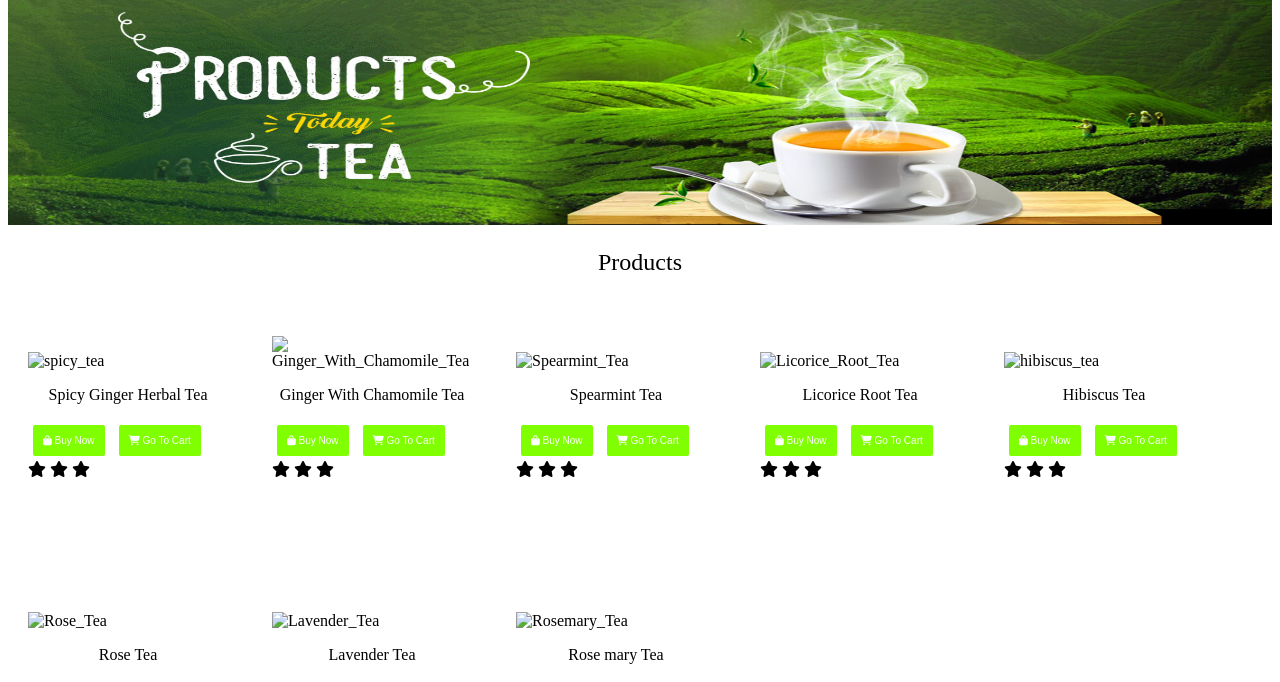
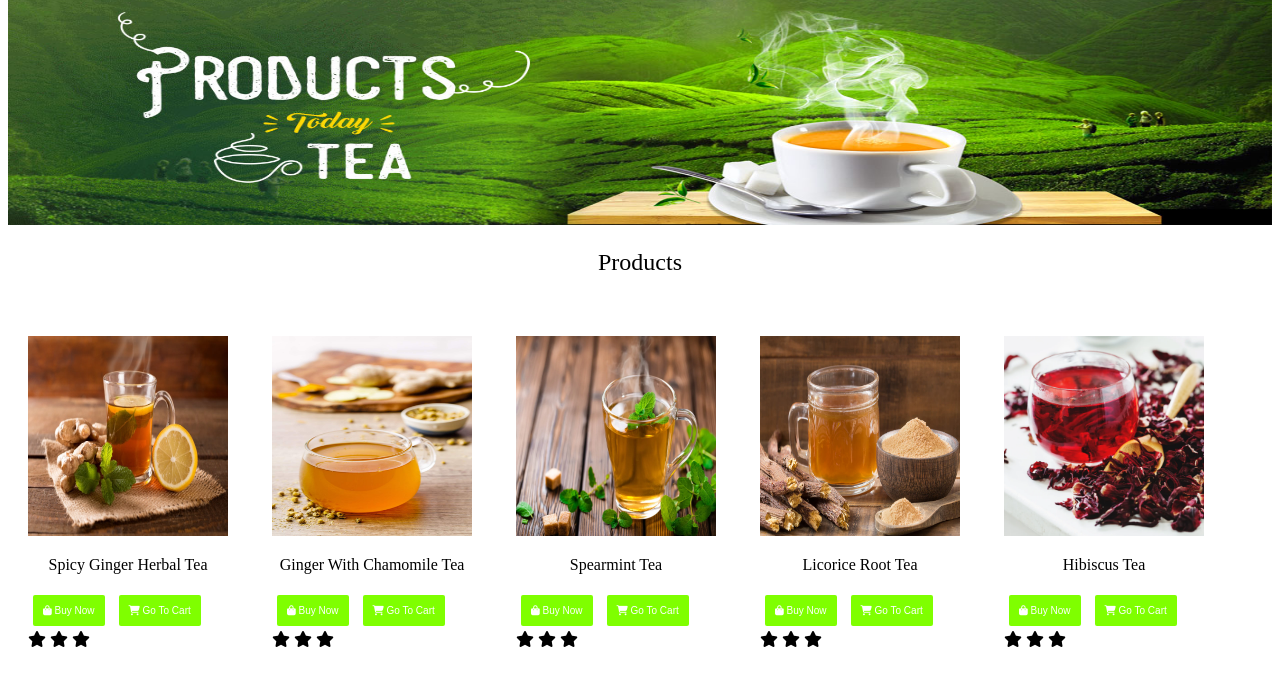
Before and after one commit to boobalan303/pure_leaf, a plain HTML site: page index.html in a window 1280 px wide. Shown: the part 73-755 px from the top of the page. Drawn offline with Linux system fonts and the light colour scheme; the site is published under a folder, as on GitHub Pages, so addresses that start at the root find nothing; a web font is replaced by a local one.

Commit message:
Update index.html

```diff
--- a/index.html
+++ b/index.html
@@ -170,7 +170,7 @@ footer {
 <p class="product-title">Products</p>
 <div class="content-container">
 <div class="contant">
-    <img class="image" src="/images/spicyte.jpg" alt="spicy_tea">
+    <img class="image" src="images/spicyte.jpg" alt="spicy_tea">
     <p>Spicy Ginger Herbal Tea</p>
     <button><span><i class="fas fa-shopping-bag"></i></span> Buy Now</button>
     <button><span><i class="fas fa-shopping-cart"></i></span> Go To Cart</button>
@@ -181,7 +181,7 @@ footer {
             </span>
     </div>
 <div class="contant">
-    <img class="image" src="/images/Chammomile-Ginger-Turmeric-Tea.jpg" alt="Ginger_With_Chamomile_Tea">
+    <img class="image" src="images/Chammomile-Ginger-Turmeric-Tea.jpg" alt="Ginger_With_Chamomile_Tea">
     <p>Ginger With Chamomile Tea</p>
     <button><span><i class="fas fa-shopping-bag"></i></span> Buy Now</button>
     <button><span><i class="fas fa-shopping-cart"></i></span> Go To Cart</button>
@@ -192,7 +192,7 @@ footer {
             </span>
     </div>
 <div class="contant">
-    <img class="image" src="/images/Spearmint.webp" alt="Spearmint_Tea">
+    <img class="image" src="images/Spearmint.webp" alt="Spearmint_Tea">
     <p>Spearmint Tea</p>
     <button><span><i class="fas fa-shopping-bag"></i></span> Buy Now</button>
     <button><span><i class="fas fa-shopping-cart"></i></span> Go To Cart</button>
@@ -203,7 +203,7 @@ footer {
             </span>
     </div>
 <div class="contant">
-    <img class="image" src="/images/Licorice-Root-Tea.jpg" alt="Licorice_Root_Tea">
+    <img class="image" src="images/Licorice-Root-Tea.jpg" alt="Licorice_Root_Tea">
     <p>Licorice Root Tea</p>
     <button><span><i class="fas fa-shopping-bag"></i></span> Buy Now</button>
     <button><span><i class="fas fa-shopping-cart"></i></span> Go To Cart</button>
@@ -214,7 +214,7 @@ footer {
             </span>
     </div>
 <div class="contant">
-    <img class="image" src="/images/hibiscuss tea.webp" alt="hibiscus_tea">
+    <img class="image" src="images/hibiscuss tea.webp" alt="hibiscus_tea">
     <p>Hibiscus Tea</p>
     <button><span><i class="fas fa-shopping-bag"></i></span> Buy Now</button>
     <button><span><i class="fas fa-shopping-cart"></i></span> Go To Cart</button>
@@ -225,7 +225,7 @@ footer {
             </span>
     </div>
 <div class="contant">
-    <img class="image" src="/images/rosetea.webp" alt="Rose_Tea">
+    <img class="image" src="images/rosetea.webp" alt="Rose_Tea">
     <p>Rose Tea</p>
     <button><span><i class="fas fa-shopping-bag"></i></span> Buy Now</button>
     <button><span><i class="fas fa-shopping-cart"></i></span> Go To Cart</button>
@@ -236,7 +236,7 @@ footer {
             </span>
     </div>
 <div class="contant">
-    <img class="image" src="/images/lavender-tea.webp" alt="Lavender_Tea">
+    <img class="image" src="images/lavender-tea.webp" alt="Lavender_Tea">
     <p>Lavender Tea</p>
     <button><span><i class="fas fa-shopping-bag"></i></span> Buy Now</button>
     <button><span><i class="fas fa-shopping-cart"></i></span> Go To Cart</button>
@@ -247,7 +247,7 @@ footer {
             </span>
     </div>
 <div class="contant">
-    <img class="image" src="/images/rosemary-tea.webp" alt="Rosemary_Tea">
+    <img class="image" src="images/rosemary-tea.webp" alt="Rosemary_Tea">
     <p>Rose mary Tea</p>
     <button><span><i class="fas fa-shopping-bag"></i></span> Buy Now</button>
     <button><span><i class="fas fa-shopping-cart"></i></span> Go To Cart</button>
```
